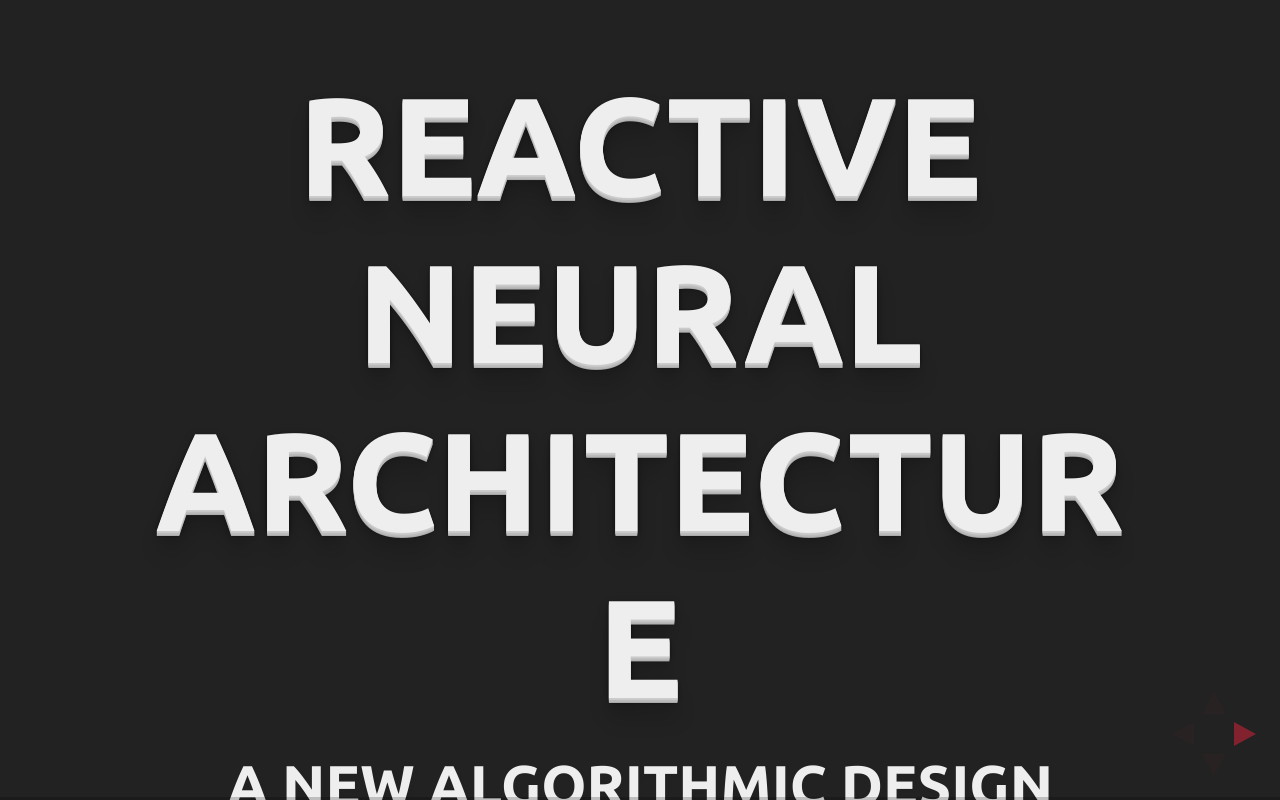
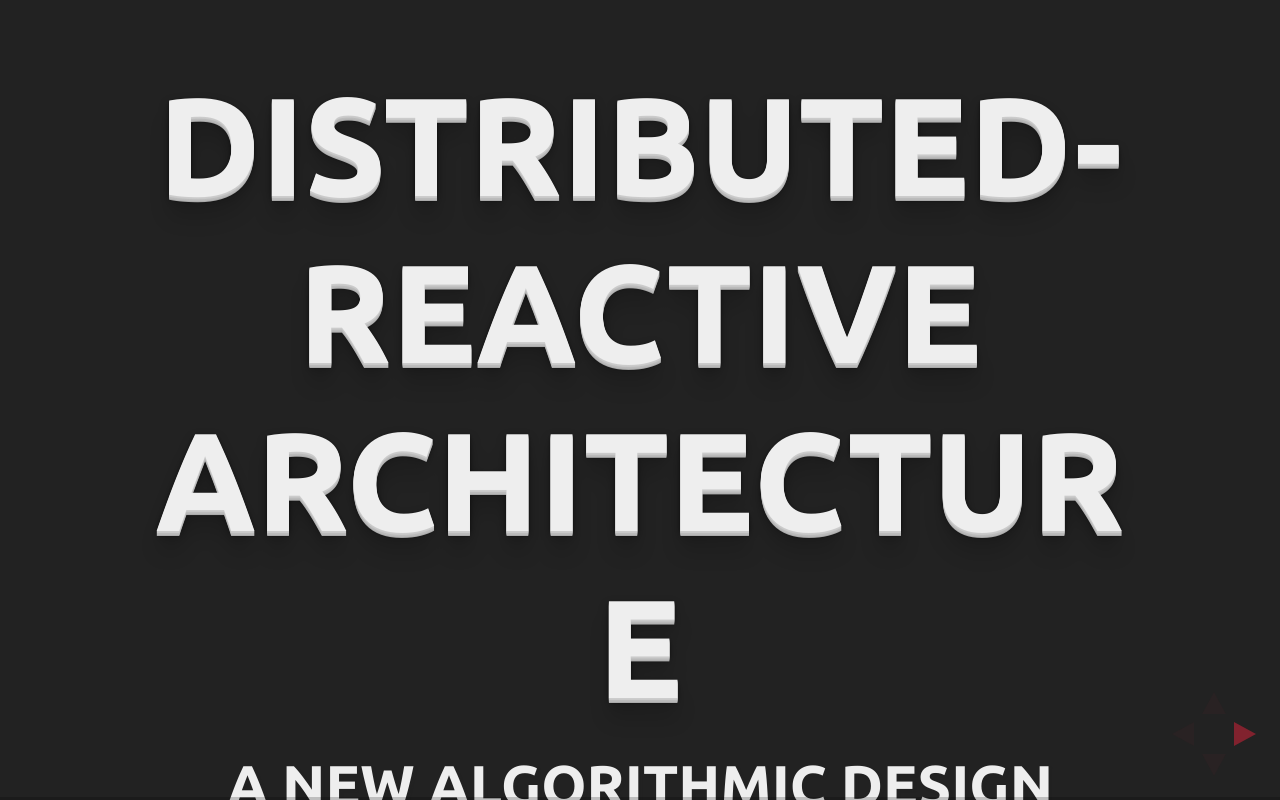
Before and after one commit to rauljordan/distributed.js, a website: page index.html in a window 1280 px wide. Drawn offline with Linux system fonts and the light colour scheme.

Commit message:
added titlw 2

```diff
--- a/index.html
+++ b/index.html
@@ -4,7 +4,7 @@
 	<head>
 		<meta charset="utf-8">
 
-		<title>Reactive Neural Architecture</title>
+		<title>Distributed-Reactive Architecture</title>
 
 		<meta name="description" content="A framework for easily creating beautiful presentations using HTML">
 		<meta name="author" content="Hakim El Hattab">
@@ -41,7 +41,7 @@
 			<!-- Any section element inside of this container is displayed as a slide -->
 			<div class="slides">
 				<section>
-					<h1>Reactive Neural Architecture</h1>
+					<h1>Distributed-Reactive Architecture</h1>
 					<h3>A New Algorithmic Design Pattern Based on Biological Mechanisms</h3>
 					<p>
 						<small>Created by <a href="http://github.com/rauljordan">Raul E. Jordan</a> / <a href="http://twitter.com/raulitojordan">@raulitojordan</a></small>
```
